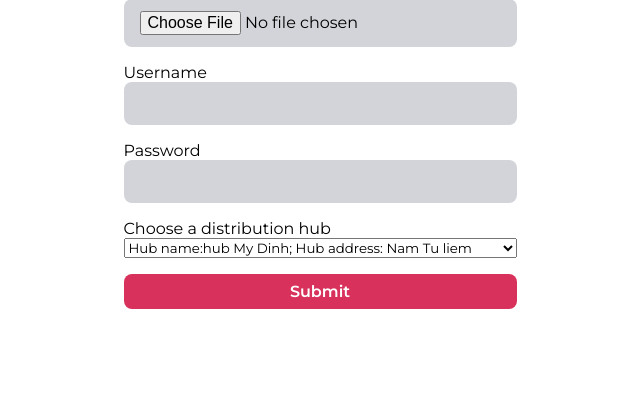
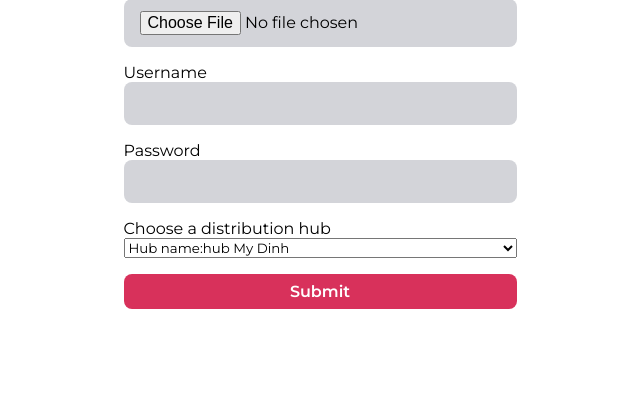
Before and after one commit to datproto/RMIT---Fullstack-Ecommerce-project, a PHP site: page /shipper_register.php in a window 1280 px wide. Shown: the part 407-800 px from the top of the page, without its empty margins (320-960 px from the left). Run offline with PHP 8.4, Linux system fonts and the light colour scheme; data comes from the database, SQL or seed files in the repository; some libraries are stand-ins or nearby versions.

Commit message:
Update shipper_register.php

```diff
--- a/app/shipper_register.php
+++ b/app/shipper_register.php
@@ -51,9 +51,9 @@ $hub_address3      = $curr_user3->hub_address;
         <div class="w-full">
             <label for="distribution-hub">Choose a distribution hub</label>
             <select class="register-input w-full" name="distribution-hub" id="distribution-hub">
-                <option value="hub My Dinh"><?php echo"Hub name:$hub_name1; Hub address: $hub_address1" ?></option>
-                <option value="hub Nguyen Trai"><?php echo"Hub name:$hub_name2; Hub address: $hub_address2" ?></option>
-                <option value="hub Hola"><?php echo"Hub name:$hub_name3; Hub address: $hub_address3" ?></option>
+                <option value="hub My Dinh"><?php echo"Hub name:$hub_name1" ?></option>
+                <option value="hub Nguyen Trai"><?php echo"Hub name:$hub_name2" ?></option>
+                <option value="hub Hola"><?php echo"Hub name:$hub_name3" ?></option>
             </select>
         </div>
         <div class="w-full">
```
